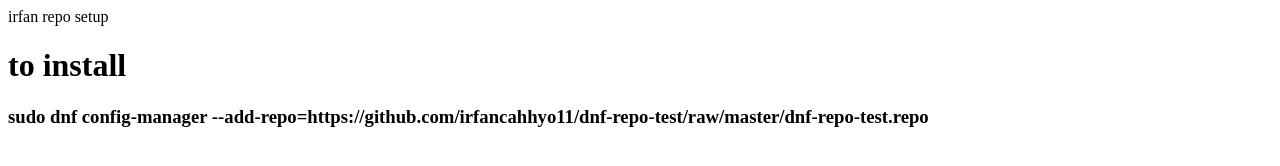
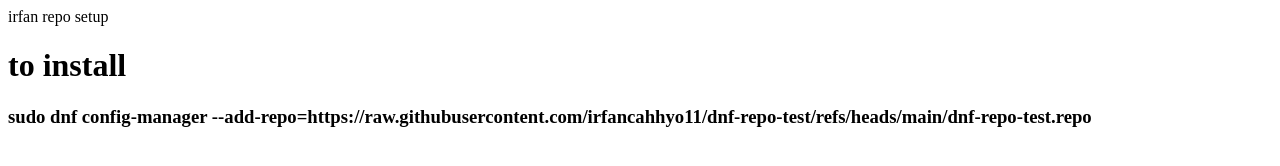
Before and after one commit to irfancahhyo11/dnf-repo-test, a plain HTML site: page index.html in a window 1280 px wide. Drawn offline with Linux system fonts and the light colour scheme.

Commit message:
Update index.html

```diff
--- a/index.html
+++ b/index.html
@@ -1,3 +1,3 @@
 <p1>irfan repo setup</p1>
 <h1>to install</h1>
-<h3>sudo dnf config-manager --add-repo=https://github.com/irfancahhyo11/dnf-repo-test/raw/master/dnf-repo-test.repo</h3>
+<h3>sudo dnf config-manager --add-repo=https://raw.githubusercontent.com/irfancahhyo11/dnf-repo-test/refs/heads/main/dnf-repo-test.repo</h3>
```
